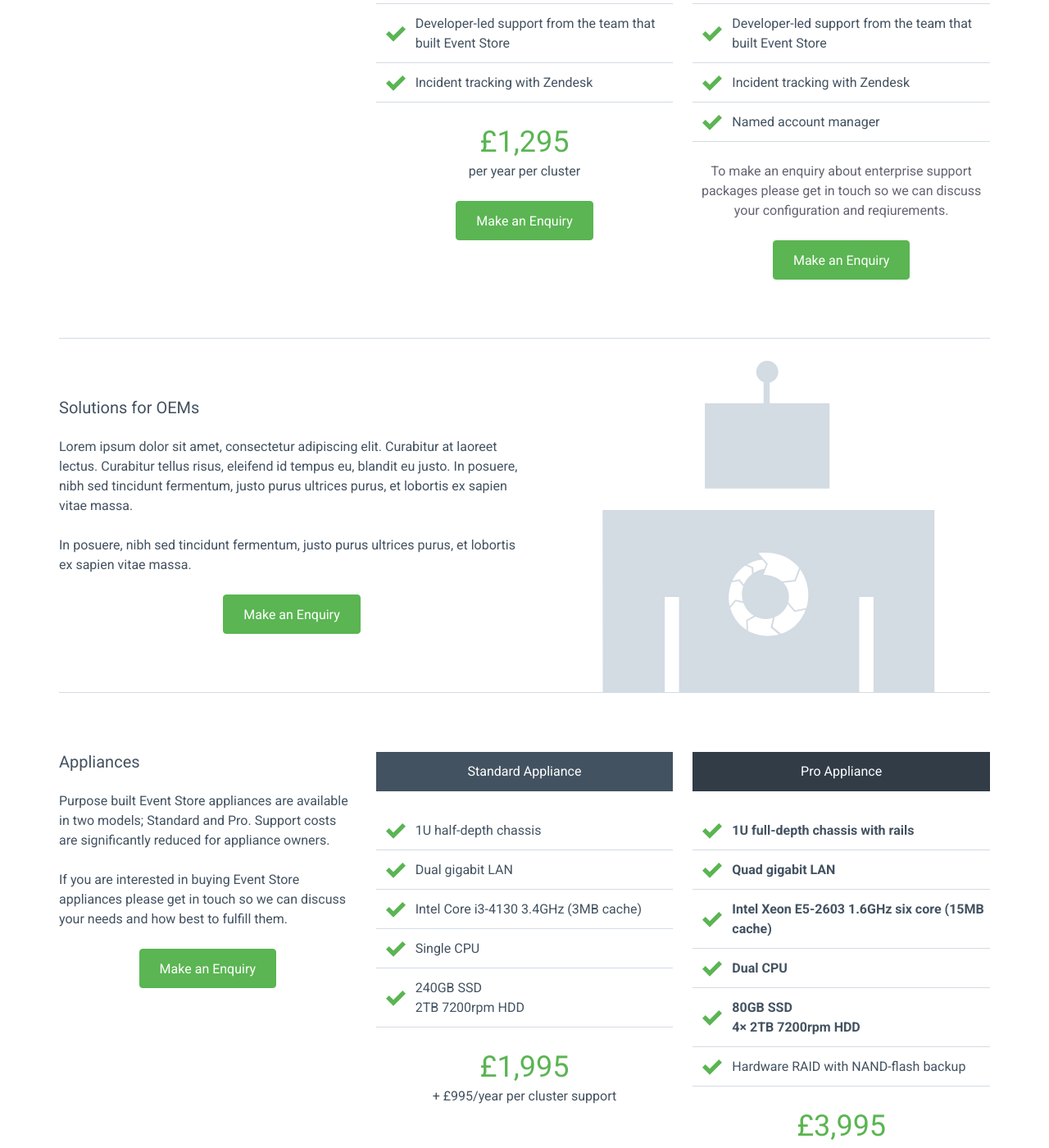
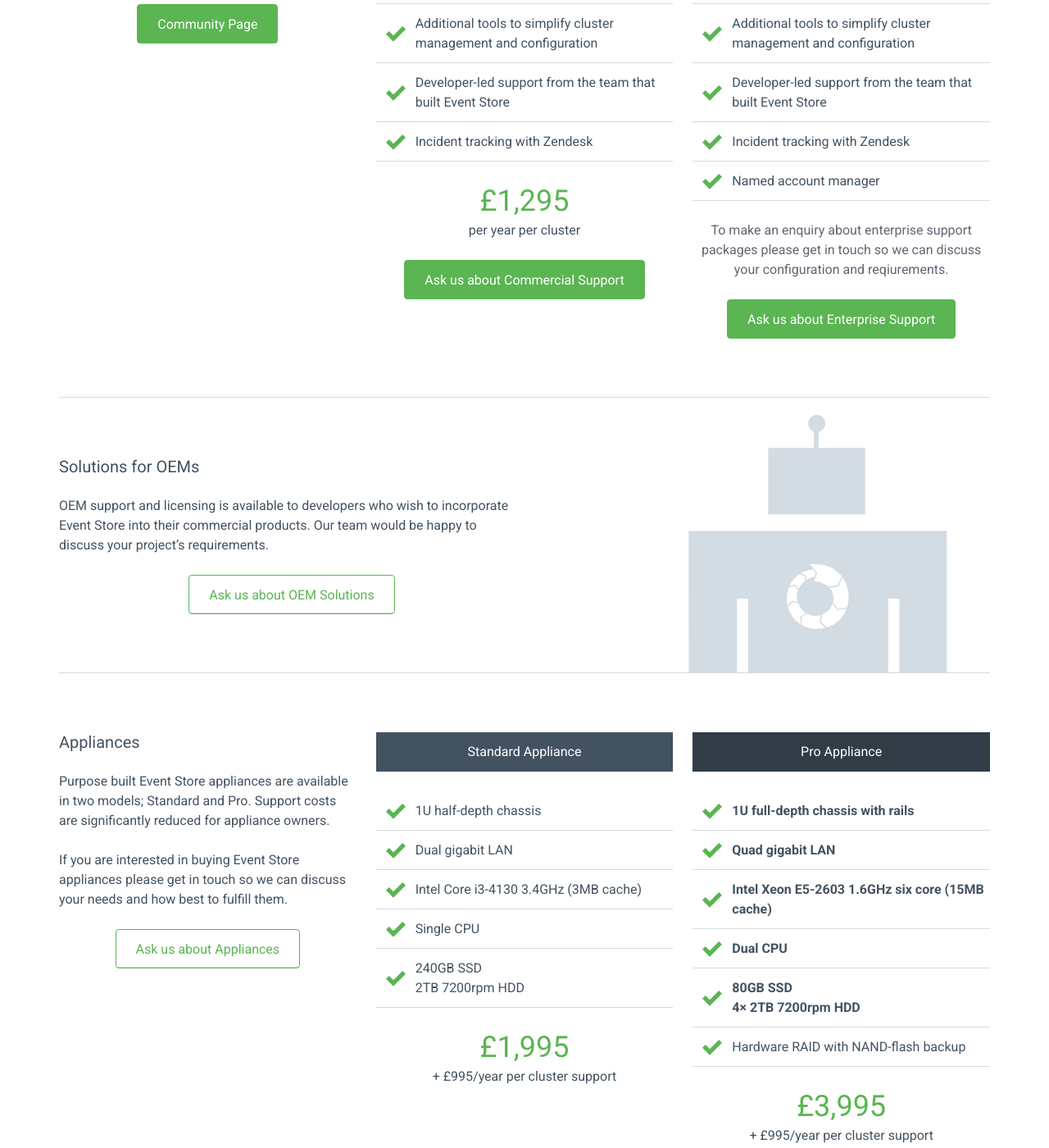
Before and after one commit to sandboxorg/geteventstore.com, a Jekyll site: the page built from support/index.html, in a window 1280 px wide and 1400 px high, scrolled down 762 px. Shown: the whole window at 82% size. Built offline with Jekyll 4.4.1, drawn with Linux system fonts in a browser that asks for light colours; nearby versions of some CDN libraries; Markdown is read by kramdown in place of the engine named in the settings; some of the changed text lies outside the part shown.

```diff
--- a/support/index.html
+++ b/support/index.html
@@ -11,7 +11,7 @@ title: "Support"
     <div class="page-section--support-banner">
         <div class="inner-container">
             <div class="page-section__half">
-                <p class="lead">Lorem ipsum dolor sit amet...</p>
+                <p class="lead">Get support from the Event Store community in our Google Group, or purchase a developer-led support contract from only £1,295.</p>
             </div>
         </div>
     </div>
@@ -37,7 +37,7 @@ title: "Support"
                         <span class="price">£1,295</span><br>
                         <span class="price-sub">per year per cluster</span>
                     </p>
-                    <p class="call-to-action"><a href="#" class="btn btn--primary">Make an Enquiry</a></p>
+                    <p class="call-to-action"><a href="#" class="btn btn--primary">Ask us about Commercial Support</a></p>
                 </div>
                 <div class="col">
                     <h3 class="col__title--enterprise">Enterprise</h3>
@@ -50,7 +50,7 @@ title: "Support"
                         <li>Named account manager</li>
                     </ul>
                     <p class="muted">To make an enquiry about enterprise support packages please get in touch so we can discuss your configuration and reqiurements.</p>
-                    <p class="call-to-action"><a href="#" class="btn btn--primary">Make an Enquiry</a></p>
+                    <p class="call-to-action"><a href="#" class="btn btn--primary">Ask us about Enterprise Support</a></p>
                 </div>
             </div>
         </div>
@@ -59,9 +59,8 @@ title: "Support"
         <div class="page-section--oem">
             <div class="page-section__half">
                 <h2>Solutions for OEMs</h2>
-                <p>Lorem ipsum dolor sit amet, consectetur adipiscing elit. Curabitur at laoreet lectus. Curabitur tellus risus, eleifend id tempus eu, blandit eu justo. In posuere, nibh sed tincidunt fermentum, justo purus ultrices purus, et lobortis ex sapien vitae massa.</p>
-                <p>In posuere, nibh sed tincidunt fermentum, justo purus ultrices purus, et lobortis ex sapien vitae massa.</p>
-                <p class="call-to-action"><a href="#" class="btn btn--primary">Make an Enquiry</a></p>
+                <p>OEM support and licensing is available to developers who wish to incorporate Event Store into their commercial products. Our team would be happy to discuss your project’s requirements.</p>
+                <p class="call-to-action"><a href="#" class="btn">Ask us about OEM Solutions</a></p>
             </div>
         </div>
     </div>
@@ -72,7 +71,7 @@ title: "Support"
                     <h2>Appliances</h2>
                     <p class="left">Purpose built Event Store appliances are available in two models; Standard and Pro. Support costs are significantly reduced for appliance owners.</p>
                     <p class="left">If you are interested in buying Event Store appliances please get in touch so we can discuss your needs and how best to fulfill them.</p>
-                    <p class="call-to-action"><a href="#" class="btn btn--primary">Make an Enquiry</a></p>
+                    <p class="call-to-action"><a href="#" class="btn">Ask us about Appliances</a></p>
                 </div>
                 <div class="col">
                     <h3 class="col__title--commercial">Standard Appliance</h3>
```
Also changed, not shown: images/community-ouros.svg, images/oem-robot.svg, 1 other file.
